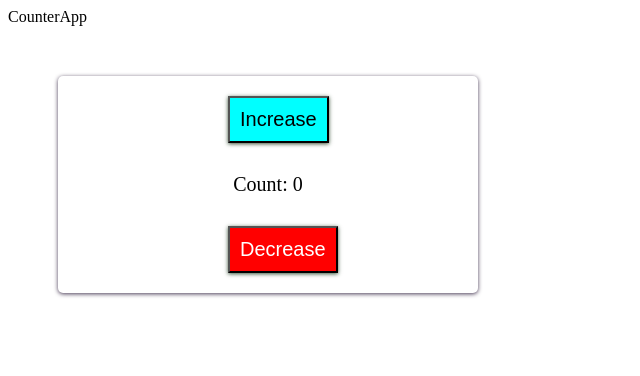
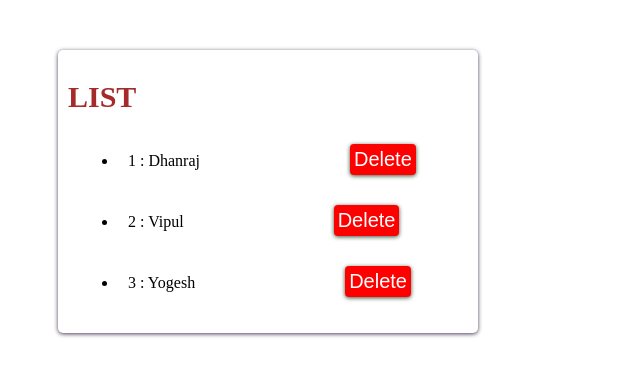
Before and after one commit to Dhanraj-Naik/task_creator, a React (Create React App) app: page / in a window 1280 px wide. Shown: the top 376 px of the page, without its empty margins (0-640 px from the left). Built offline with nearby package versions, Linux system fonts and the light colour scheme.

Commit message:
use state components

```diff
--- a/src/App.css
+++ b/src/App.css
@@ -0,0 +1,7 @@
+.App {
+    width: 400px;
+    border-radius: 5px;
+    box-shadow: rgb(72, 58, 85) 0px 1px 4px;
+    padding: 10px;
+    margin: 50px;
+}
--- a/src/index.js
+++ b/src/index.js
@@ -2,15 +2,17 @@ import React from 'react';
 import ReactDOM from 'react-dom/client';
 import { App } from './App';
 import './index.css'
-import { CounterApp } from './screens/CounterApp';
+import CounterApp from './screens/useState/CounterApp';
+import ArrayState from './screens/useState/ArrayState';
 
 const root = ReactDOM.createRoot(document.getElementById("root"))
 
 root.render(
     <React.StrictMode>
         <>
-        {/* <App /> */}
-        <CounterApp />
+            {/* <App /> */}
+            {/* <CounterApp /> */}
+            <ArrayState />
         </>
 
     </React.StrictMode>
--- /dev/null
+++ b/src/screens/useState/ArrayState.js
@@ -0,0 +1,30 @@
+import { useState } from 'react'
+import './arrayState.css';
+
+const ArrayState = () => {
+    const [tasks, setTask] = useState([{ id: 1, name: 'Dhanraj', married: true }, { id: 2, name: 'Vipul', married: false }, { id: 3, name: 'Yogesh', married: true }]);
+
+    function deleteTask(id) {
+        console.log('deleteTask: ', id)
+        setTask(prevTask => (prevTask.filter(task => task.id !== id)))
+    }
+
+    return (
+        <>
+            <div className="App">
+                <h1 className="arrayCount">{'LIST'}</h1>
+                <ul>
+                    {tasks.map(task => (
+                        <li key={task.id}>
+                            <span>{task.id} : {task.name}</span>
+                            <button className='deleteTask' onClick={() => deleteTask(task.id)}>Delete</button>
+                        </li>
+                    ))}
+                </ul>
+            </div>
+
+        </>
+    )
+}
+
+export default ArrayState
--- a/src/screens/CounterApp.js
+++ b/src/screens/useState/CounterApp.js
@@ -1,7 +1,7 @@
 import React, { useState } from 'react';
 import './counterApp.css';
 
-export const CounterApp = () => {
+const CounterApp = () => {
     // let count = 0;
 
     const [count, setCount] = useState(0)
@@ -16,6 +16,10 @@ export const CounterApp = () => {
         setCount(prevCount => prevCount - 1)
     }
 
+    function resetCount() {
+        setCount(0);
+    }
+
     return (
         <>
             <div>CounterApp</div>
@@ -23,7 +27,10 @@ export const CounterApp = () => {
                 <button className='add' onClick={increase}>Increase</button>
                 <p>Count: {count}</p>
                 <button className='sub' onClick={decrease}>Decrease</button>
+                <button className="reset" onClick={resetCount}>RESET</button>
             </div>
         </>
     )
 }
+
+export default CounterApp;
--- /dev/null
+++ b/src/screens/useState/arrayState.css
@@ -0,0 +1,21 @@
+.arrayCount {
+    /* background-color: red; */
+}
+ul > li{
+    padding: 10px 0px;
+    box-shadow: rgb(113, 237, 113) 1px, 0px 0px;
+    border: 1px;
+    border-radius: 2px;
+    padding: 10px;
+    margin: 10px;
+    /* background-color: bisque; */
+
+}
+.deleteTask{
+    background-color: red;
+    color: white;
+    border-radius: 4px;
+    border: 0px;
+    margin: 0px;
+    padding: 4px;
+}
```
Also changed, not shown: src/screens/useState/counterApp.css (renamed from src/screens/counterApp.css).
